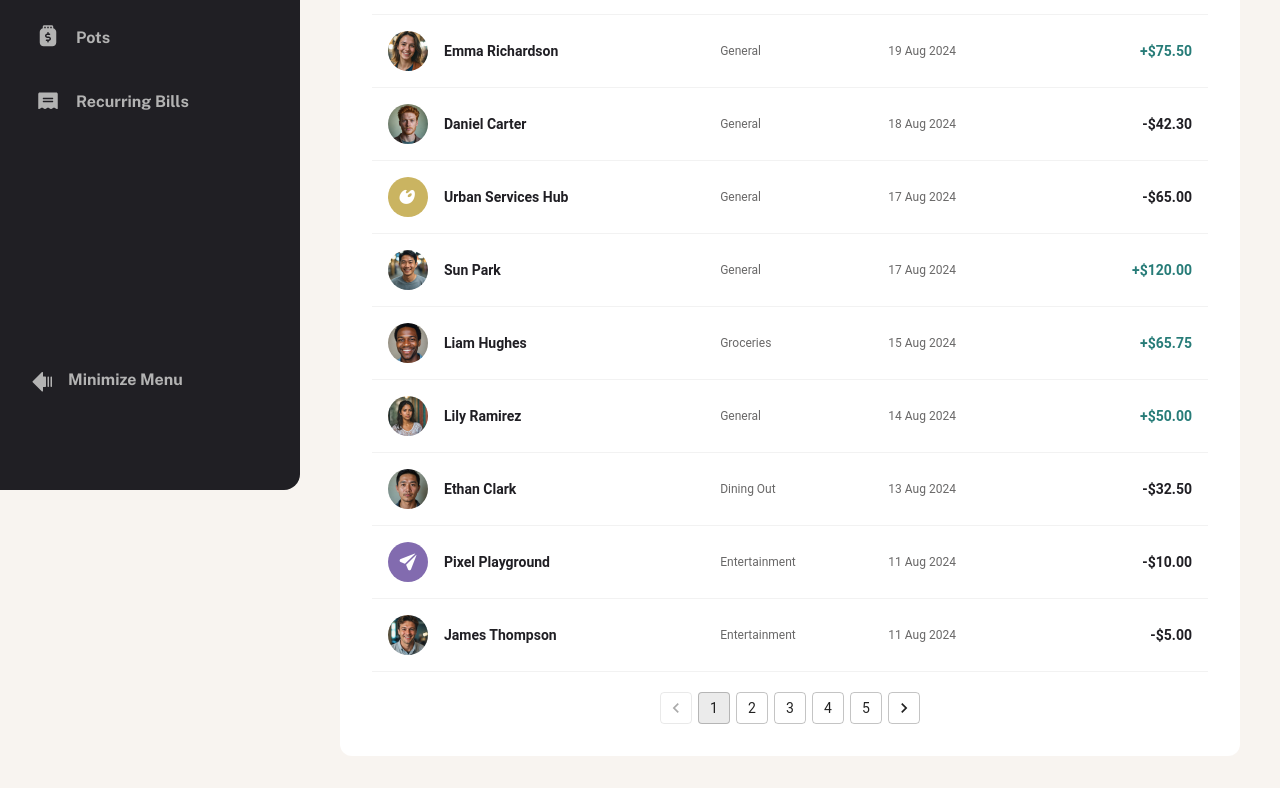
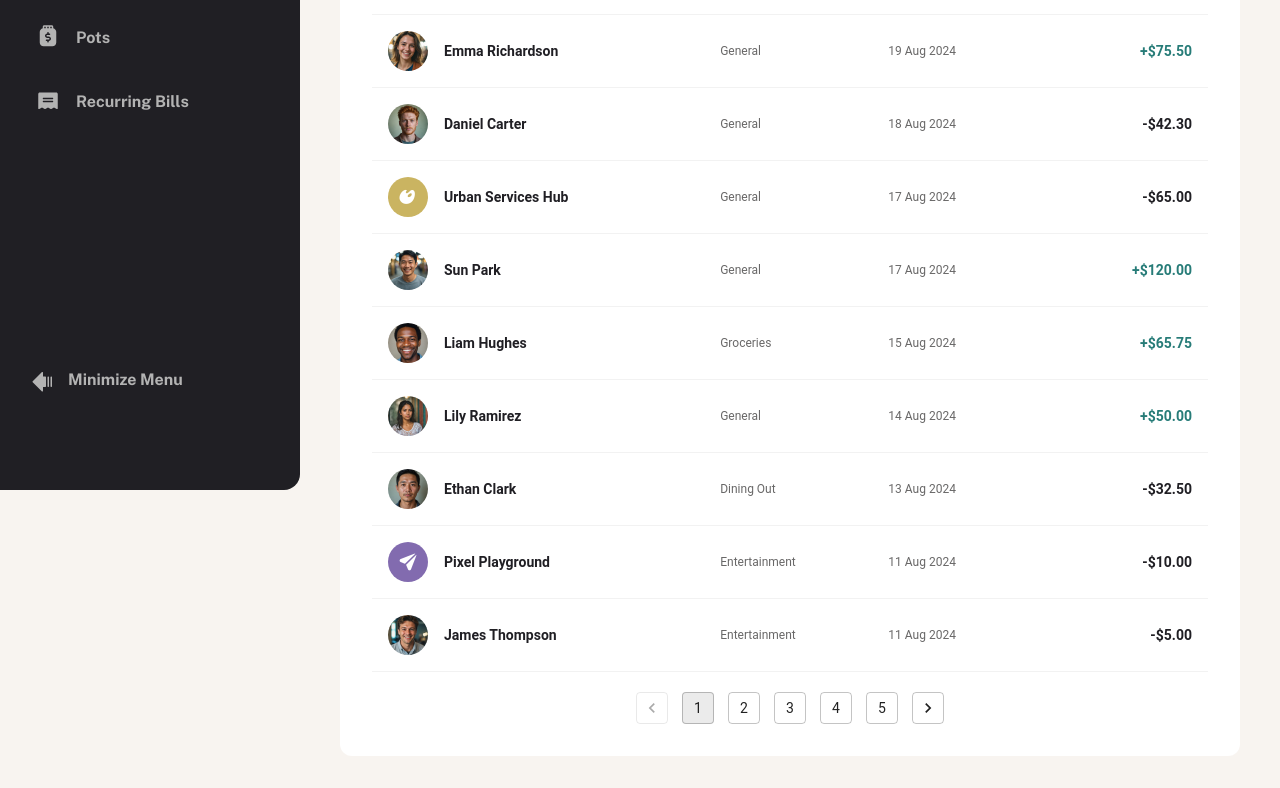
Before and after one commit to PioKl/Personal-Finance-App, a Next.js app: page /transactions in a window 1280 px wide. Shown: the part 310-1098 px from the top of the page. Built offline with nearby package versions, Linux system fonts and the light colour scheme.

Commit message:
Styles for pagination

```diff
--- a/assets/styles/globals.css
+++ b/assets/styles/globals.css
@@ -202,6 +202,10 @@
   .mui-select-mobile .MuiSelect-select {
     @apply !px-space-250 !py-space-150 !flex !items-center !justify-center;
   }
+
+  .mui-pagination ul {
+    @apply !gap-space-100;
+  }
 }
 
 @theme {
```
